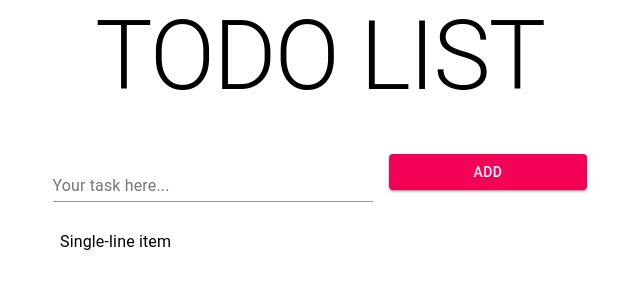
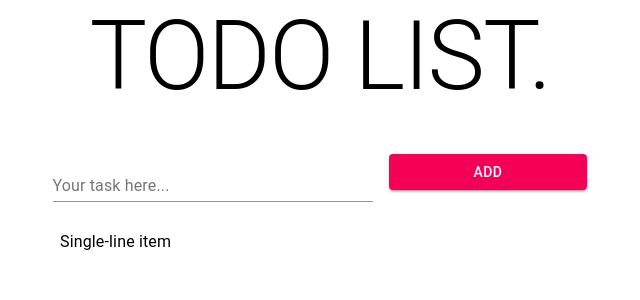
Before and after one commit to lifeeric/react-persits-with-firebase-preview-channel, a React (Create React App) app: page / in a window 1280 px wide. Shown: the top 300 px of the page, without its empty margins (320-960 px from the left). Built offline with nearby package versions, Linux system fonts and the light colour scheme.

Commit message:
added dot

```diff
--- a/src/App.tsx
+++ b/src/App.tsx
@@ -40,7 +40,7 @@ function App() {
     <div className="App">
       <Container maxWidth="sm">
         <Typography variant="h1" component="h2" gutterBottom>
-          TODO LIST
+          TODO LIST.
         </Typography>
 
         <form className={classes.root} noValidate autoComplete="off">
```
